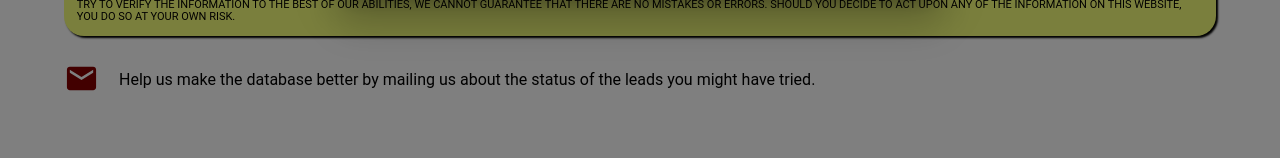
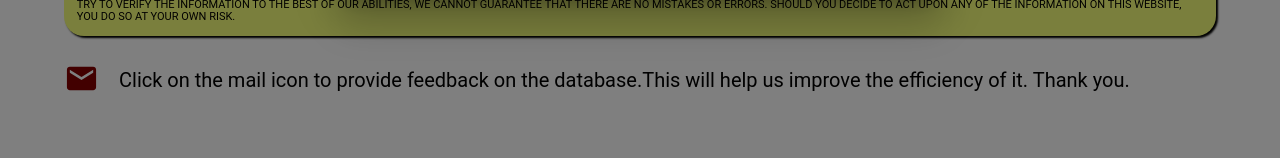
Before and after one commit to code-against-covid/covid-site, a React (Create React App) app in the folder frontend/: page /help in a window 1280 px wide. Shown: the part 525-683 px from the top of the page. Built offline with nearby package versions, Linux system fonts and the light colour scheme; no server answers.

Commit message:
change in the message

```diff
--- a/frontend/src/Pages/database.js
+++ b/frontend/src/Pages/database.js
@@ -124,10 +124,10 @@ const Database = () =>
                     </div>
                 </div>
                 <div className={`${ styles.emailicondiv }`}>
-                    <a href="https://mail.google.com/mail/?view=cm&fs=1&to=unitedagainstcovid19dbstatus@gmail.com&su=Status of a lead I tried from your database." target="_blank">
+                    <a href="https://mail.google.com/mail/?view=cm&fs=1&to=unitedagainstcovid19dbstatus@gmail.com&su=Status of a lead I tried from your database." target="_blank" rel="noreferrer">
                         <EmailIcon style={{ fontSize: "35px", color: "rgb(133, 0, 0)" }} />
                     </a>
-                    <p>Help us make the database better by mailing us about the status of the leads you might have tried.</p>
+                    <p>Click on the mail icon to provide feedback on the database.This will help us improve the efficiency of it. Thank you. </p>
                 </div>
                 {
                     <div className={`${ styles.tablecontainer } tablecontainerscroll`}>
--- a/frontend/src/Pages/styles/database.module.css
+++ b/frontend/src/Pages/styles/database.module.css
@@ -5,7 +5,7 @@
   background-size: cover;
 }
 
-.emailicondiv{
+.emailicondiv {
   display: flex;
   width: 90%;
   justify-content: left;
@@ -13,10 +13,10 @@
   margin-left: 5%;
   flex-wrap: wrap;
 }
-.emailicondiv p{
+.emailicondiv p {
   margin-left: 20px;
+  font-size: 20px;
 }
-
 
 .dbsearchsec {
   display: flex;
@@ -69,9 +69,9 @@
   overflow-y: scroll;
   /* min-width: 1000px; */
 }
-.tableuparrow{
+.tableuparrow {
   display: inline-block;
-  position:fixed;
+  position: fixed;
   z-index: 20;
   right: 50px;
   bottom: 30px;
@@ -125,7 +125,7 @@ tr:nth-child(even) {
   .tablecontainer {
     width: 87vw;
   }
-  .emailicondiv p{
+  .emailicondiv p {
     margin-left: 0px;
   }
 }
```
Also changed, not shown: 1 other file (tests, documents, lock files or other folders).
